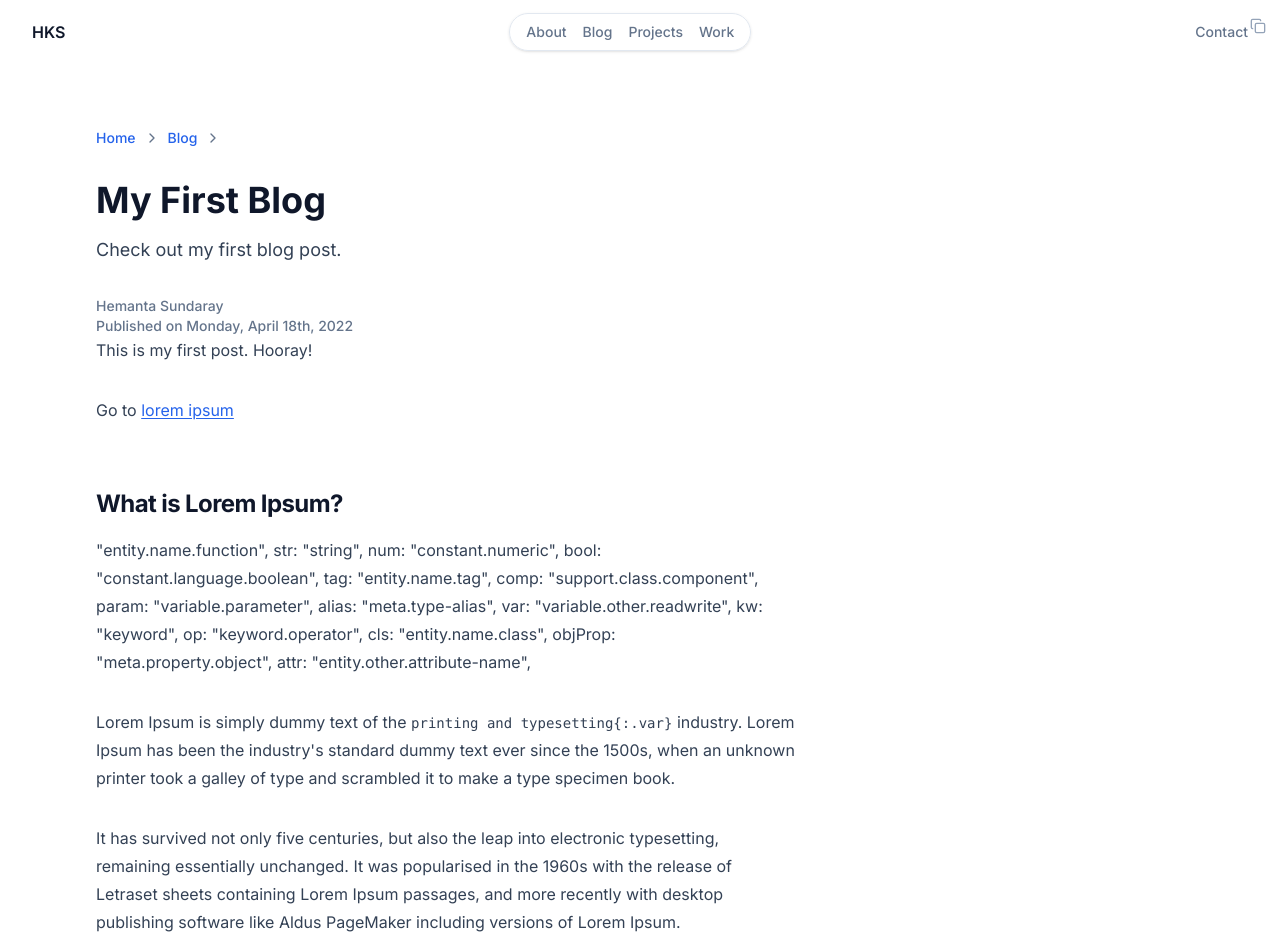
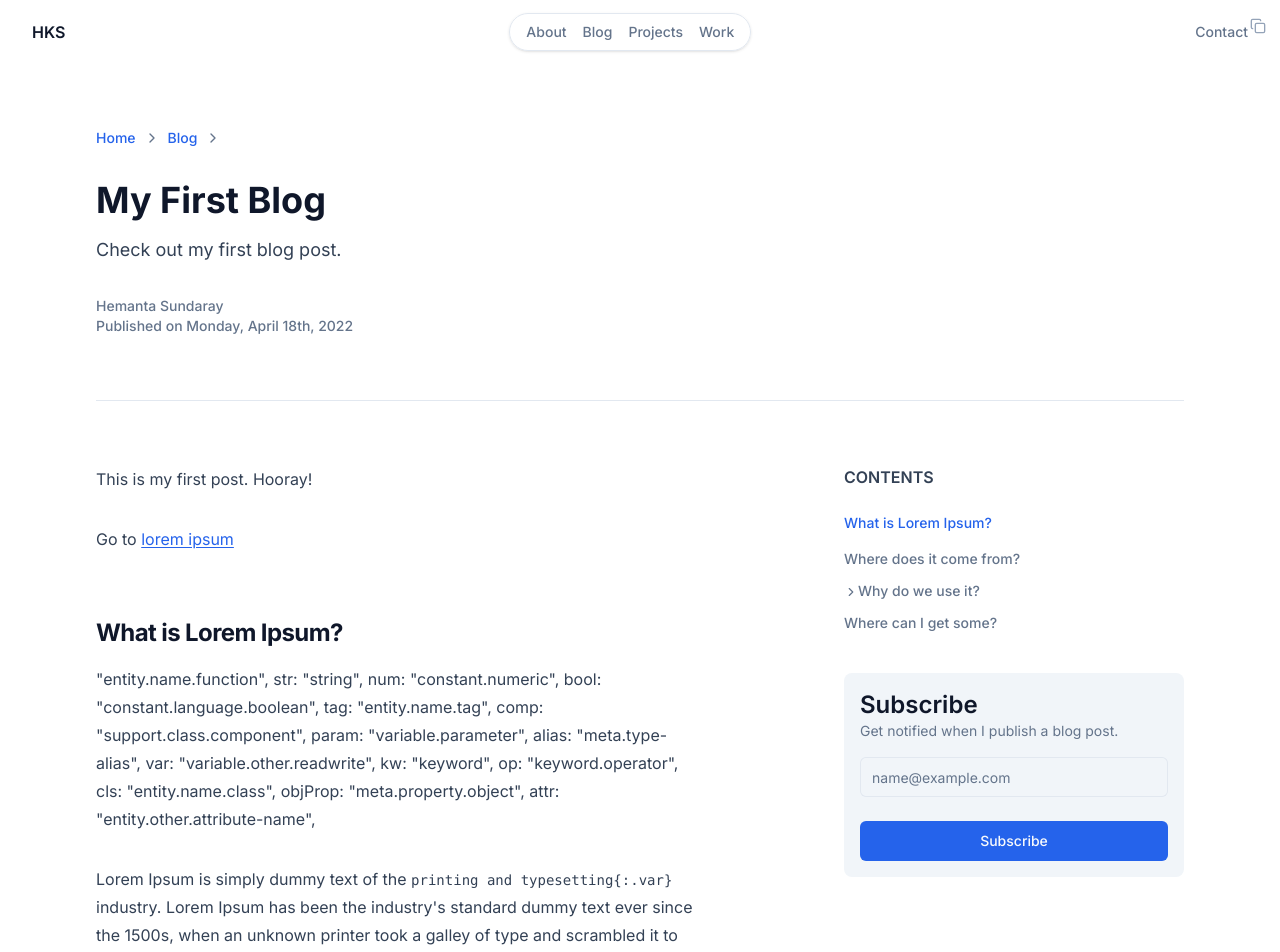
Before and after one commit to sundaray/hemantasundaray, a Next.js app: page /blog/first-post in a window 1280 px wide. Shown: the top 952 px of the page. Built offline with nearby package versions, Linux system fonts and the light colour scheme.

Commit message:
blog page layout complete

```diff
--- a/components/blog-post-layout.tsx
+++ b/components/blog-post-layout.tsx
@@ -23,7 +23,7 @@ export function BlogPostLayout({ children, frontmatter }: BlogPostLayoutProps) {
   return (
     <>
       {/* <PageScrollProgress /> */}
-      <div className="container max-w-6xl">
+      <div className="container max-w-6xl flex flex-col gap-16">
         <header>
           <div className="mb-8 flex items-center gap-2 text-sm font-medium">
             <Link
@@ -57,44 +57,9 @@ export function BlogPostLayout({ children, frontmatter }: BlogPostLayoutProps) {
             </div>
           </div>
         </header>
-
-        <article className="prose max-w-[700px]">{children}</article>
-        {/* <header>
-          <div className="mb-8 flex items-center gap-2 text-sm font-medium">
-            <Link
-              href="/"
-              className="text-primary transition-all hover:underline hover:underline-offset-2"
-            >
-              Home
-            </Link>
-            <Icons.chevronRight className="size-4 text-muted-foreground" />
-            <Link
-              href="/blog"
-              className="text-primary transition-all hover:underline hover:underline-offset-2"
-            >
-              Blog
-            </Link>
-            <Icons.chevronRight className="size-4 text-muted-foreground" />
-          </div>
-          <h1 className="mb-4 text-balance text-3xl font-bold lg:text-4xl">
-            {title}
-          </h1>
-          <p className="mb-8 text-lg text-slate-700">{description}</p>
-          <div className="flex items-center gap-4">
-            <Image
-            src={Avatar}
-            className="size-10 rounded-full object-cover object-center"
-            alt="Author avatar"
-          />
-            <div className="flex flex-col text-sm font-medium text-muted-foreground">
-              <p>{author}</p>
-              <p>Published on {formatDate(publishedAt)}</p>
-            </div>
-          </div>
-        </header>
-        <span className="w-full border-t" /> */}
-        {/* <section className="flex self-center lg:justify-between">
-          <article className="prose max-w-[700px]">
+        <span className="w-full border-t" />
+        <section className="grid grid-cols-16">
+          <article className="prose col-span-full col-start-1 lg:col-end-10">
             {children}
             <div className="mb-4 flex items-center gap-2">
               <Icons.tags className="size-5 text-slate-700" />
@@ -116,7 +81,7 @@ export function BlogPostLayout({ children, frontmatter }: BlogPostLayoutProps) {
               </p>
             )}
           </article>
-          <aside className="sticky top-24 hidden self-start lg:block">
+          <aside className="sticky top-24 col-span-full col-start-12 hidden self-start lg:block">
             <TOC />
             <div className="mt-8 rounded-lg bg-secondary p-4">
               <h2 className="text-2xl font-semibold text-secondary-foreground">
@@ -128,10 +93,10 @@ export function BlogPostLayout({ children, frontmatter }: BlogPostLayoutProps) {
               <SubscribeForm />
             </div>
           </aside>
-        </section> */}
-        {/* <section className="rounded-lg bg-secondary py-8 lg:py-16">
+        </section>
+        <section className="rounded-lg bg-secondary p-4 lg:p-16">
           <Comments />
-        </section> */}
+        </section>
       </div>
     </>
   );
```
